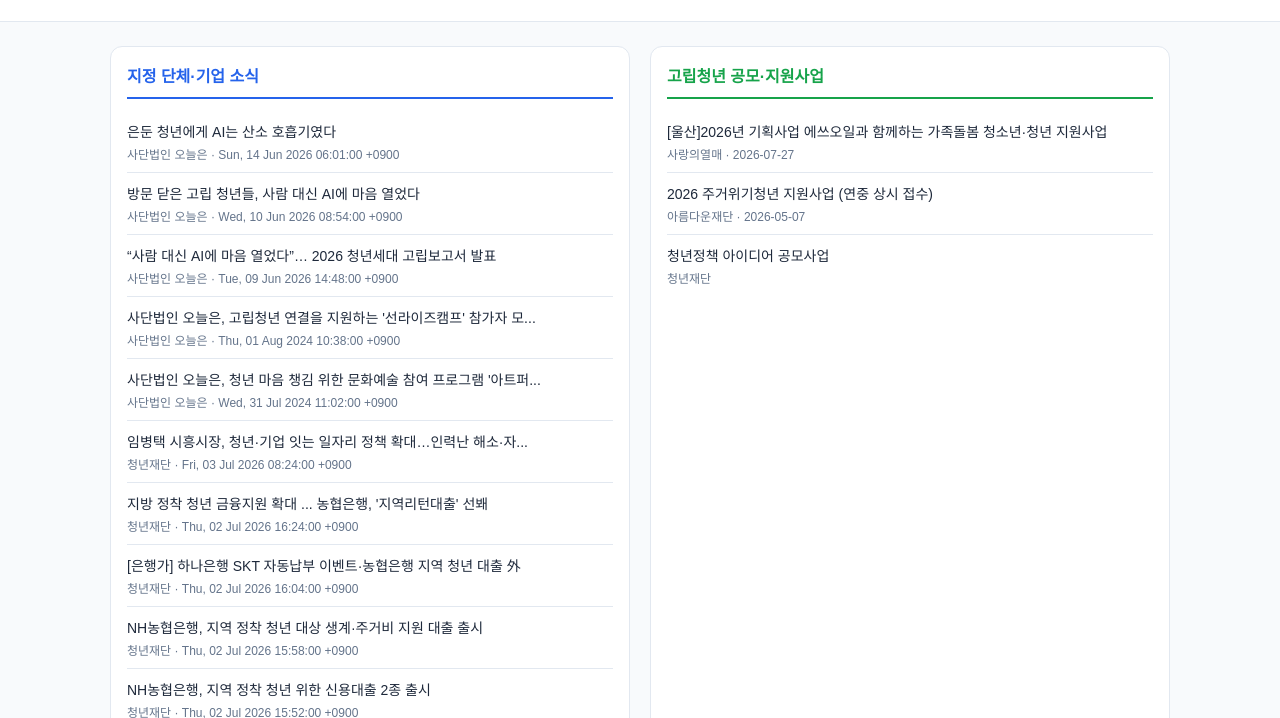
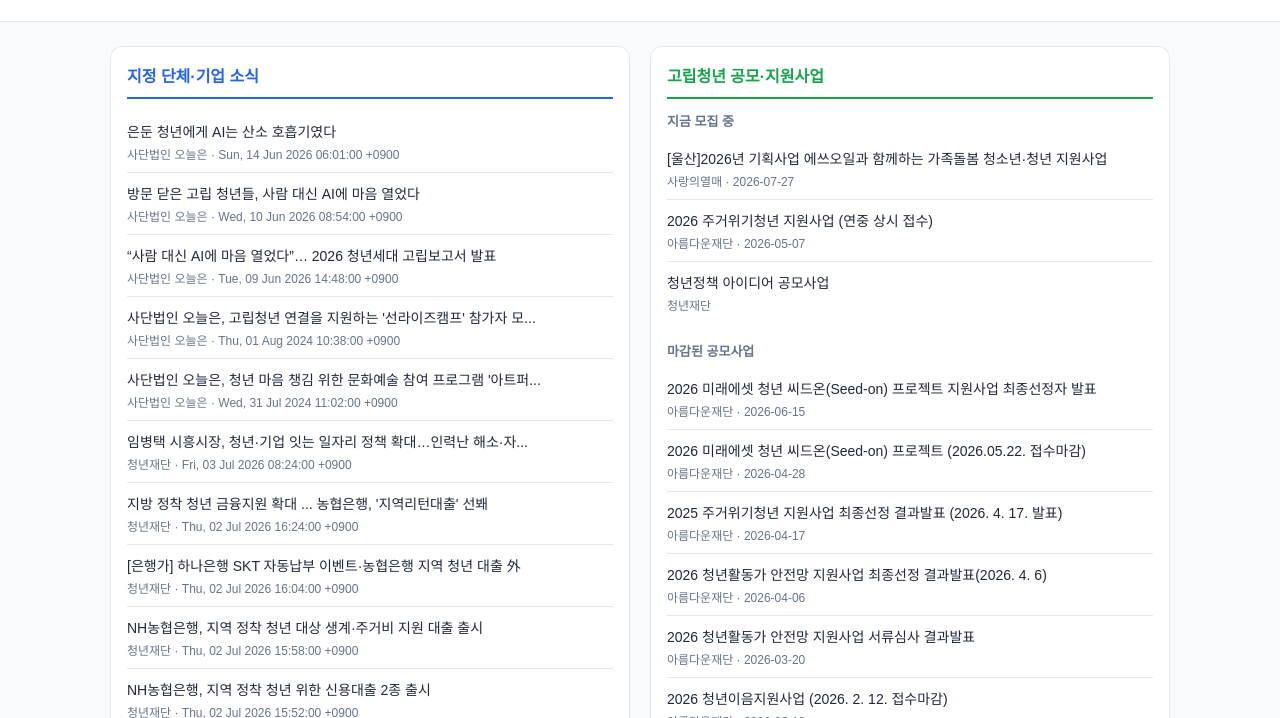
Before and after one commit to koopy199/isolated-youth-news, a plain HTML site: page docs/index.html in a window 1280 px wide. Shown: the part 82-800 px from the top of the page. Drawn offline with Linux system fonts and the light colour scheme.

Commit message:
feat: 마감된 공모사업도 우측 하단에 함께 표시
기존엔 결과발표/마감 지난 공고를 아예 버렸는데, 삭제 대신 open/closed로
분류해 우측 상단 "지금 모집 중" / 하단 "마감된 공모사업"으로 나눠 보여줌.
right.json 스키마를 items 배열 하나에서 open/closed 두 배열로 변경.

```diff
--- a/docs/data/right.json
+++ b/docs/data/right.json
@@ -1,27 +1,80 @@
 {
-  "updated_at": "2026-07-03T15:51:05.724+09:00",
-  "total": 3,
-  "items": [
+  "updated_at": "2026-07-03T15:57:34.920+09:00",
+  "total": 9,
+  "open": [
     {
       "title": "[울산]2026년 기획사업 에쓰오일과 함께하는 가족돌봄 청소년·청년 지원사업",
       "url": "https://proposal.chest.or.kr/popup/mainBusinessDetail.do?dstbBsnsCode=20260600800028&appnDocNo=",
       "date": "2026-07-27",
       "source": "사랑의열매",
-      "source_url": "https://proposal.chest.or.kr/"
+      "source_url": "https://proposal.chest.or.kr/",
+      "status": "open"
     },
     {
       "title": "2026 주거위기청년 지원사업 (연중 상시 접수)",
       "url": "https://change.beautifulfund.org/13171/2026-%ec%a3%bc%ea%b1%b0%ec%9c%84%ea%b8%b0%ec%b2%ad%eb%85%84-%ec%a7%80%ec%9b%90%ec%82%ac%ec%97%85-%ec%97%b0%ec%a4%91-%ec%83%81%ec%8b%9c-%ec%a0%91%ec%88%98/",
       "date": "2026-05-07",
       "source": "아름다운재단",
-      "source_url": "https://change.beautifulfund.org/"
+      "source_url": "https://change.beautifulfund.org/",
+      "status": "open"
     },
     {
       "title": "청년정책 아이디어 공모사업",
       "url": "https://kyf.or.kr/user/board.do?bbsId=BBSMSTR_000000000420",
       "date": "",
       "source": "청년재단",
-      "source_url": "https://kyf.or.kr"
+      "source_url": "https://kyf.or.kr",
+      "status": "open"
+    }
+  ],
+  "closed": [
+    {
+      "title": "2026 미래에셋 청년 씨드온(Seed-on) 프로젝트 지원사업 최종선정자 발표",
+      "url": "https://change.beautifulfund.org/13323/2026-%eb%af%b8%eb%9e%98%ec%97%90%ec%85%8b-%ec%b2%ad%eb%85%84-%ec%94%a8%eb%93%9c%ec%98%a8seed-on-%ed%94%84%eb%a1%9c%ec%a0%9d%ed%8a%b8-%ec%a7%80%ec%9b%90%ec%82%ac%ec%97%85-%ec%b5%9c%ec%a2%85%ec%84%a0/",
+      "date": "2026-06-15",
+      "source": "아름다운재단",
+      "source_url": "https://change.beautifulfund.org/",
+      "status": "closed"
+    },
+    {
+      "title": "2026 미래에셋 청년 씨드온(Seed-on) 프로젝트 (2026.05.22. 접수마감)",
+      "url": "https://change.beautifulfund.org/13152/13152/",
+      "date": "2026-04-28",
+      "source": "아름다운재단",
+      "source_url": "https://change.beautifulfund.org/",
+      "status": "closed"
+    },
+    {
+      "title": "2025 주거위기청년 지원사업 최종선정 결과발표 (2026. 4. 17. 발표)",
+      "url": "https://change.beautifulfund.org/13106/2025-%ec%a3%bc%ea%b1%b0%ec%9c%84%ea%b8%b0%ec%b2%ad%eb%85%84-%ec%a7%80%ec%9b%90%ec%82%ac%ec%97%85-%ec%b5%9c%ec%a2%85%ec%84%a0%ec%a0%95-%ea%b2%b0%ea%b3%bc%eb%b0%9c%ed%91%9c-2026-4-17-%eb%b0%9c/",
+      "date": "2026-04-17",
+      "source": "아름다운재단",
+      "source_url": "https://change.beautifulfund.org/",
+      "status": "closed"
+    },
+    {
+      "title": "2026 청년활동가 안전망 지원사업 최종선정 결과발표(2026. 4. 6)",
+      "url": "https://change.beautifulfund.org/13081/2026-%ec%b2%ad%eb%85%84%ed%99%9c%eb%8f%99%ea%b0%80-%ec%95%88%ec%a0%84%eb%a7%9d-%ec%a7%80%ec%9b%90%ec%82%ac%ec%97%85-%ec%b5%9c%ec%a2%85%ec%84%a0%ec%a0%95-%ea%b2%b0%ea%b3%bc%eb%b0%9c%ed%91%9c2026-4-6/",
+      "date": "2026-04-06",
+      "source": "아름다운재단",
+      "source_url": "https://change.beautifulfund.org/",
+      "status": "closed"
+    },
+    {
+      "title": "2026 청년활동가 안전망 지원사업 서류심사 결과발표",
+      "url": "https://change.beautifulfund.org/12998/2026-%ec%b2%ad%eb%85%84%ed%99%9c%eb%8f%99%ea%b0%80-%ec%95%88%ec%a0%84%eb%a7%9d-%ec%a7%80%ec%9b%90%ec%82%ac%ec%97%85-%ec%84%9c%eb%a5%98%ec%8b%ac%ec%82%ac-%ea%b2%b0%ea%b3%bc%eb%b0%9c%ed%91%9c/",
+      "date": "2026-03-20",
+      "source": "아름다운재단",
+      "source_url": "https://change.beautifulfund.org/",
+      "status": "closed"
+    },
+    {
+      "title": "2026 청년이음지원사업 (2026. 2. 12. 접수마감)",
+      "url": "https://change.beautifulfund.org/12900/2026-%ec%b2%ad%eb%85%84%ec%9d%b4%ec%9d%8c%ec%a7%80%ec%9b%90%ec%82%ac%ec%97%85-2026-2-12-%ec%a0%91%ec%88%98%eb%a7%88%ea%b0%90/",
+      "date": "2026-02-10",
+      "source": "아름다운재단",
+      "source_url": "https://change.beautifulfund.org/",
+      "status": "closed"
     }
   ]
 }
--- a/docs/index.html
+++ b/docs/index.html
@@ -54,6 +54,13 @@
   }
   .left h2 { color: var(--left-color); }
   .right h2 { color: var(--right-color); }
+  h3.sub-heading {
+    font-size: 13px;
+    color: var(--muted);
+    margin: 18px 0 8px;
+    font-weight: 600;
+  }
+  h3.sub-heading:first-of-type { margin-top: 0; }
   ul.list { list-style: none; margin: 0; padding: 0; }
   ul.list li {
     padding: 10px 0;
@@ -89,21 +96,19 @@
   </section>
   <section class="column right">
     <h2>고립청년 공모·지원사업</h2>
-    <ul class="list" id="right-list"><li class="empty">불러오는 중...</li></ul>
+    <h3 class="sub-heading">지금 모집 중</h3>
+    <ul class="list" id="right-open-list"><li class="empty">불러오는 중...</li></ul>
+    <h3 class="sub-heading">마감된 공모사업</h3>
+    <ul class="list" id="right-closed-list"><li class="empty">불러오는 중...</li></ul>
   </section>
 </main>
 <footer>매일 오전 9시(KST) 자동 갱신 · 조회 전용 사이트</footer>
 <script>
-async function loadColumn(file, listId) {
+function renderList(listId, items) {
   const el = document.getElementById(listId);
-  try {
-    const res = await fetch(`data/${file}?t=${Date.now()}`);
-    if (!res.ok) throw new Error(res.status);
-    const data = await res.json();
-    const items = data.items || [];
   if (!items.length) {
     el.innerHTML = '<li class="empty">아직 수집된 항목이 없습니다.</li>';
-      return data.updated_at;
+    return;
   }
   el.innerHTML = items.map(it => `
     <li>
@@ -111,18 +116,35 @@ async function loadColumn(file, listId) {
       <div class="meta">${it.source || ""}${it.date ? " · " + it.date : ""}</div>
     </li>
   `).join("");
-    return data.updated_at;
+}
+
+async function fetchData(file) {
+  try {
+    const res = await fetch(`data/${file}?t=${Date.now()}`);
+    if (!res.ok) throw new Error(res.status);
+    return await res.json();
   } catch (e) {
-    el.innerHTML = '<li class="empty">데이터를 불러오지 못했습니다.</li>';
     return null;
   }
 }
 
+async function loadLeft() {
+  const data = await fetchData("left.json");
+  if (!data) { renderList("left-list", []); return null; }
+  renderList("left-list", data.items || []);
+  return data.updated_at;
+}
+
+async function loadRight() {
+  const data = await fetchData("right.json");
+  if (!data) { renderList("right-open-list", []); renderList("right-closed-list", []); return null; }
+  renderList("right-open-list", data.open || []);
+  renderList("right-closed-list", data.closed || []);
+  return data.updated_at;
+}
+
 (async () => {
-  const [leftUpdated, rightUpdated] = await Promise.all([
-    loadColumn("left.json", "left-list"),
-    loadColumn("right.json", "right-list"),
-  ]);
+  const [leftUpdated, rightUpdated] = await Promise.all([loadLeft(), loadRight()]);
   const updated = leftUpdated || rightUpdated;
   document.getElementById("updated-at").textContent = updated
     ? `마지막 업데이트: ${updated}`
```
Also changed, not shown: scraper/scrape-right.js (+26 -8 lines). Lines whose indentation alone changed are shown as unchanged.
